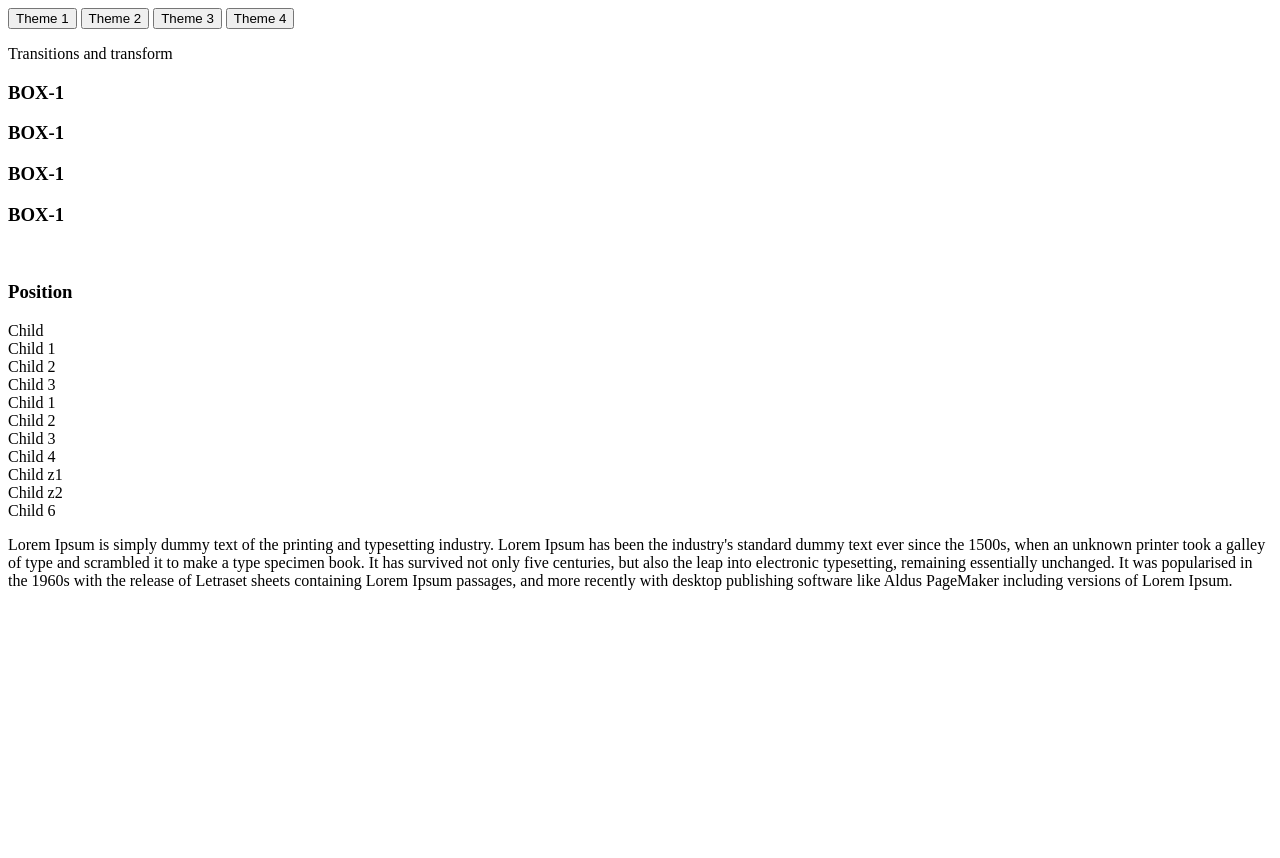
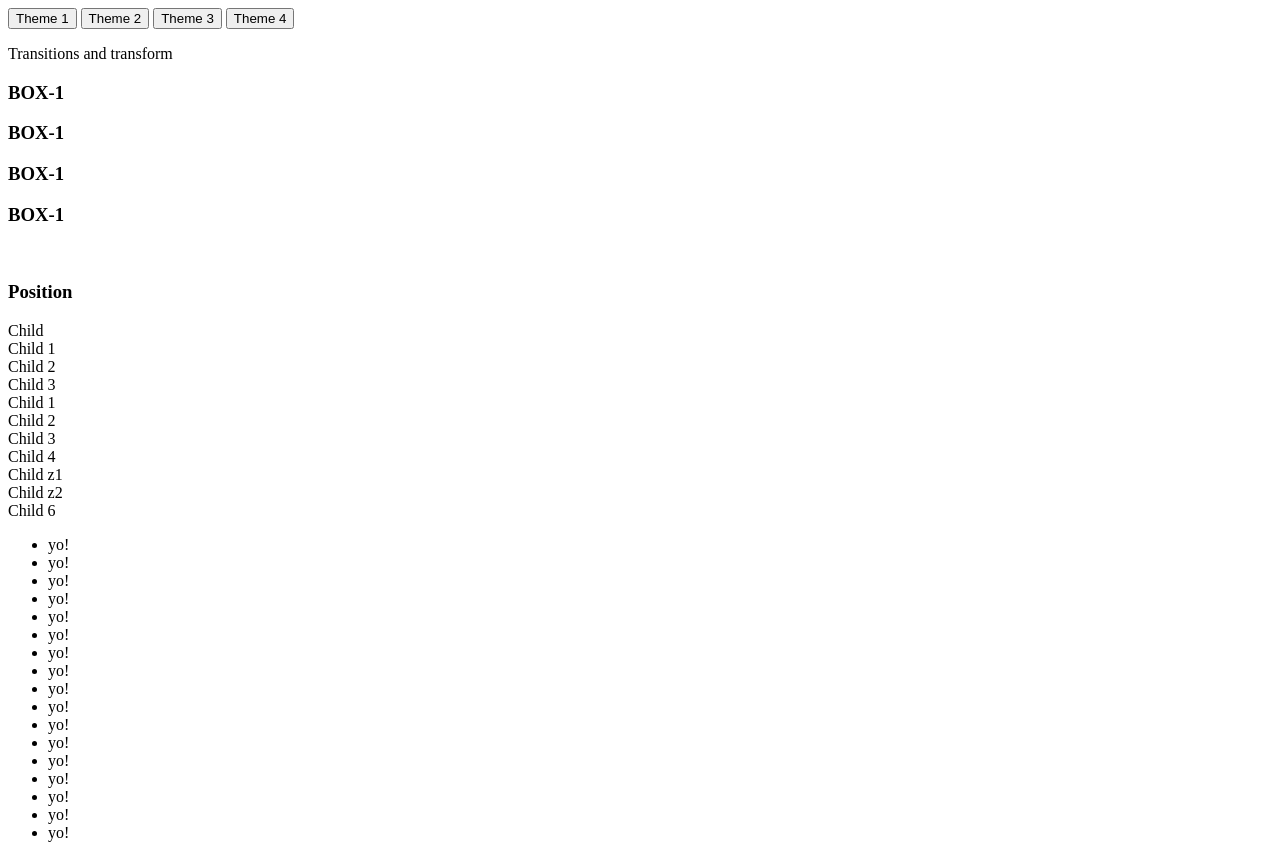
Before and after one commit to abhishek123mojumdar/CSS-Concepts-of-positions-variables-transitions-trans-forms, a website: page index.html in a window 1280 px wide. Before the commit the page ends 800 px from the top, so only its background shows below. Drawn offline with Linux system fonts and the light colour scheme.

Commit message:
2 files modified

```diff
--- a/index.html
+++ b/index.html
@@ -75,9 +75,25 @@
 <div class="child-nxt-66">
 <span>Child 6</span>
 </div>
-<p style="color:black">Lorem Ipsum is simply dummy text of the printing and typesetting industry. Lorem Ipsum has been the industry's standard dummy text ever since the 1500s, when an unknown printer took a galley of type and scrambled it to make a type specimen book. It has survived not only five centuries, but also the leap into electronic typesetting, remaining essentially unchanged. It was popularised in the 1960s with the release of Letraset sheets containing Lorem Ipsum passages, and more recently with desktop publishing software like Aldus PageMaker including versions of Lorem Ipsum.
-
-</p>
+<ul>
+  <li>yo!</li>
+  <li>yo!</li>
+  <li>yo!</li>
+  <li>yo!</li>
+  <li>yo!</li>
+  <li>yo!</li>
+  <li>yo!</li>
+  <li>yo!</li>
+  <li>yo!</li>
+  <li>yo!</li>
+  <li>yo!</li>
+  <li>yo!</li>
+  <li>yo!</li>
+  <li>yo!</li>
+  <li>yo!</li>
+  <li>yo!</li>
+  <li>yo!</li>
+</ul>
 
 </div>
 </div>
--- a/style.css
+++ b/style.css
@@ -174,8 +174,8 @@ Absolute postion is basically positioned corresponding the nearest containing el
 }
 
 .parent-11 {
-  width: 300px;
-  height: 300px;
+  width: 350px;
+  height: 350px;
   background-color: rgb(231, 210, 20);
   color: aliceblue;
   position: relative;
@@ -237,7 +237,35 @@ Absolute postion is basically positioned corresponding the nearest containing el
   align-items: center;
   position: sticky;
   top: 0px;
-  /* This is the threshold value here */
+  /* This is the threshold value here ; this basically means that the child 4 will go to top:0 i.e the top edge of the parent box and then it will stop (stick there)*/
+}
+
+.child-nxt-z1 {
+  width: 50px;
+  height: 50px;
+  background-color: rgb(0, 255, 85);
+  color: rgb(0, 5, 7);
+  display: flex;
+  justify-content: center;
+  align-items: center;
+  position: absolute;
+  right: 50px;
+  z-index: 5;
+  /* With the Z-index here we are stacking z1 over z2*/
+}
+
+.child-nxt-z2 {
+  width: 50px;
+  height: 50px;
+  background-color: rgb(0, 255, 255);
+  color: rgb(1, 8, 12);
+  display: flex;
+  justify-content: center;
+  align-items: center;
+  position: absolute;
+  left: 260px;
+  top: 125px;
+  z-index: 0;
 }
 
 /* Fixed postioning is always fixed corresponding to the view port; It works exactly like the absolute positioning but the parent element is always the view port ; fixed also removes the element out of the document flow
```
